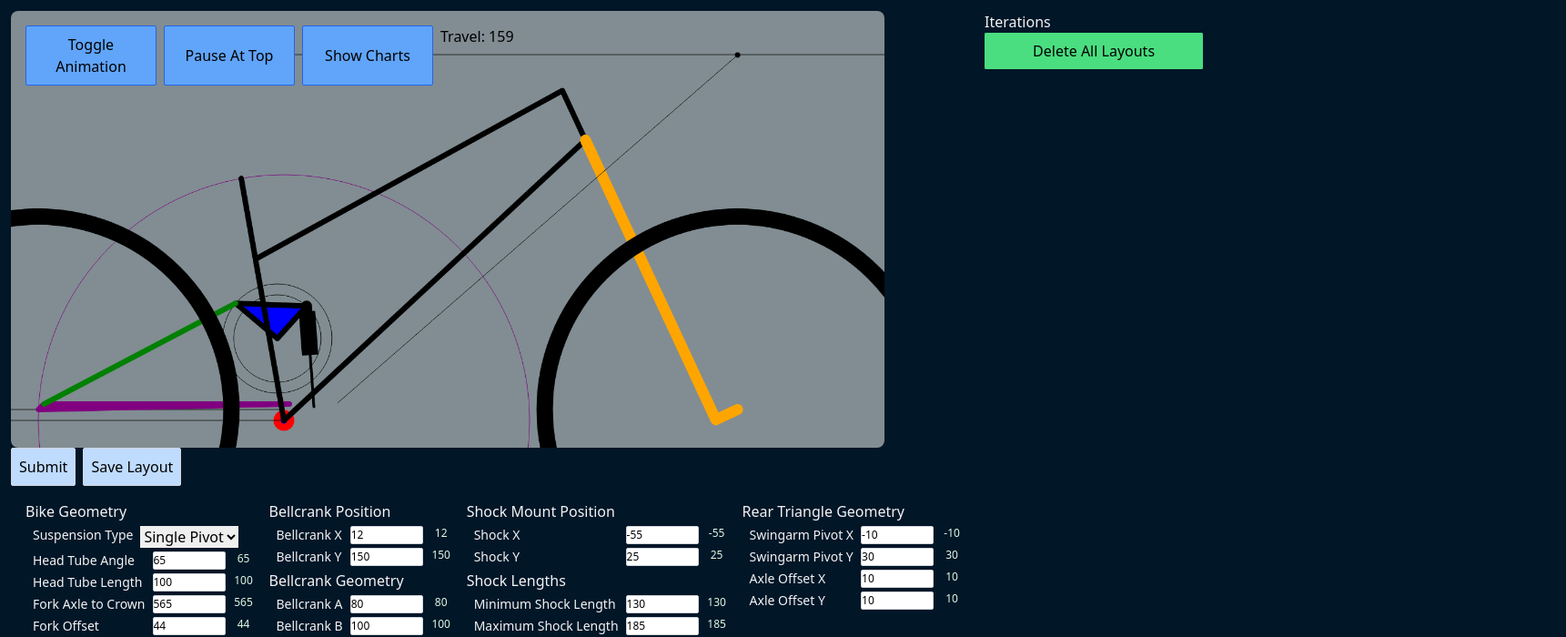
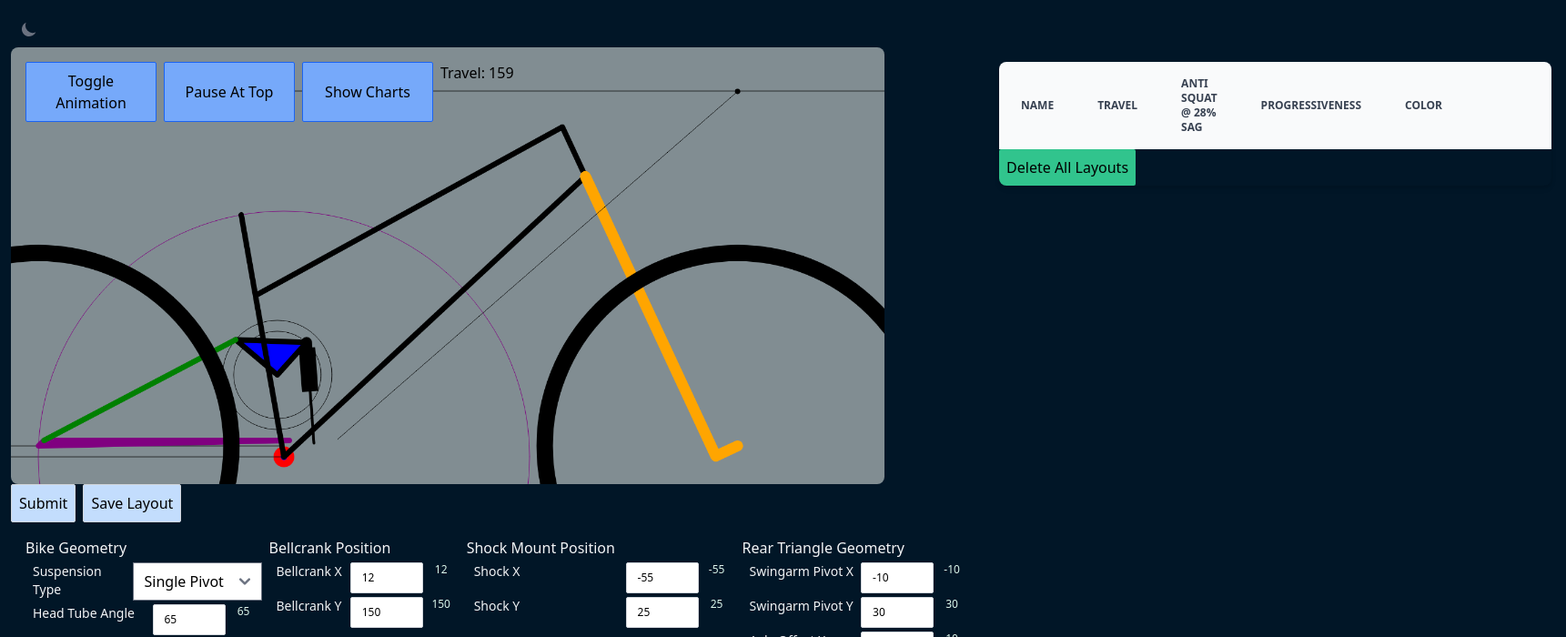
Before and after one commit to Scott-Andermann/BadDogBikes, a React (Vite) app: page / in a window 1280 px wide. Shown: the top 700 px of the page at 91% size, 1721 px wide, since content can reach past the window. Built offline with nearby package versions, Linux system fonts and the light colour scheme.

Commit message:
restyle table add flowbite

```diff
--- a/package.json
+++ b/package.json
@@ -11,8 +11,11 @@
   },
   "dependencies": {
     "chart.js": "^4.4.2",
+    "flowbite": "^2.3.0",
+    "flowbite-react": "^0.7.5",
     "react": "^18.2.0",
     "react-chartjs-2": "^5.2.0",
+    "react-colorful": "^5.6.1",
     "react-dom": "^18.2.0",
     "react-hook-form": "^7.51.0"
   },
--- a/src/App.tsx
+++ b/src/App.tsx
@@ -1,14 +1,14 @@
-import { useEffect, useState } from "react";
-import "./App.css";
-import ConfirmModal from "./ConfirmModal";
-import { Position } from "./data/draw";
-import InputForm, { defaultValues, DefaultValues } from "./InputForm";
-import LayoutList from "./LayoutList";
-import ResultsWrapper from "./ResultsWrapper";
+import { useEffect, useState } from 'react';
+import './App.css';
+import ConfirmModal from './ConfirmModal';
+import { Position } from './data/draw';
+import InputForm, { defaultValues, DefaultValues } from './InputForm';
+import LayoutList from './LayoutList';
+import ResultsWrapper from './ResultsWrapper';
+import { DarkThemeToggle, Flowbite } from 'flowbite-react';
 
 export interface Path {
   path: Position[];
-  color: string;
   name: string;
 }
 
@@ -19,6 +19,7 @@ export interface LayoutArray {
   antiSquat: Path;
   leverageRatio: Path;
   chainGrowth: Path;
+  color: string;
   id: number;
 }
 
@@ -34,11 +35,11 @@ function App() {
   const [leverageRatio, setLeverageRatio] = useState<Position[]>([]);
   const [chainGrowth, setChainGrowth] = useState<Position[]>([]);
 
-
-  const [updateFromList, setUpdateFromList] = useState<boolean>(false);
+  const [updateFromList, setUpdateFromList] =
+    useState<boolean>(false);
 
   useEffect(() => {
-    const storedLayouts = localStorage.getItem("BDBLayouts");
+    const storedLayouts = localStorage.getItem('BDBLayouts');
 
     if (storedLayouts !== null) {
       setLayoutArray(JSON.parse(storedLayouts));
@@ -47,16 +48,23 @@ function App() {
 
   useEffect(() => {
     if (layoutArray.length !== 0) {
-      localStorage.setItem("BDBLayouts", JSON.stringify(layoutArray));
+      localStorage.setItem('BDBLayouts', JSON.stringify(layoutArray));
     }
   }, [layoutArray]);
 
   return (
-    <div>
+    <Flowbite>
+      <DarkThemeToggle />
       <ConfirmModal
         isOpen={isOpen}
         setLayoutArray={setLayoutArray}
-        layoutObject={{ layoutValues, axlePath, antiSquat, leverageRatio, chainGrowth }}
+        layoutObject={{
+          layoutValues,
+          axlePath,
+          antiSquat,
+          leverageRatio,
+          chainGrowth,
+        }}
         onClose={() => setIsOpen(false)}
       />
       <div className="flex flex-row">
@@ -81,7 +89,6 @@ function App() {
           />
         </div>
         <div>
-          <h2 className="text-gray-100">Iterations</h2>
           <LayoutList
             layoutArray={layoutArray}
             setLayoutArray={setLayoutArray}
@@ -90,7 +97,7 @@ function App() {
           />
         </div>
       </div>
-    </div>
+    </Flowbite>
   );
 }
 
--- a/src/ConfirmModal.tsx
+++ b/src/ConfirmModal.tsx
@@ -44,11 +44,12 @@ const ConfirmModal = ({
       ...prev,
       {
         layoutValues: layoutObject.layoutValues,
-        axlePath: { path: layoutObject.axlePath, color: color, name: title },
-        antiSquat: { path: layoutObject.antiSquat, color: color, name: title },
-        leverageRatio: { path: layoutObject.leverageRatio, color: color, name: title },
-        chainGrowth: { path: layoutObject.chainGrowth, color: color, name: title },
+        axlePath: { path: layoutObject.axlePath, name: title },
+        antiSquat: { path: layoutObject.antiSquat, name: title },
+        leverageRatio: { path: layoutObject.leverageRatio, name: title },
+        chainGrowth: { path: layoutObject.chainGrowth, name: title },
         title,
+        color,
         id: Math.random() * 10000,
       },
     ]});
--- a/src/LayoutList.tsx
+++ b/src/LayoutList.tsx
@@ -1,49 +1,157 @@
-import { LayoutArray } from "./App";
-import { DefaultValues } from "./InputForm";
+import { useState } from 'react';
+import { HexColorPicker } from 'react-colorful';
+import { LayoutArray } from './App';
+import { DefaultValues } from './InputForm';
+import { Button, Popover } from 'flowbite-react';
 
 interface LayoutListProps {
   layoutArray: LayoutArray[];
-  setLayoutArray: React.Dispatch<React.SetStateAction<LayoutArray[]>>
-  setLayoutValues: React.Dispatch<React.SetStateAction<DefaultValues>>;
+  setLayoutArray: React.Dispatch<React.SetStateAction<LayoutArray[]>>;
+  setLayoutValues: React.Dispatch<
+    React.SetStateAction<DefaultValues>
+  >;
   setUpdateFromList: React.Dispatch<React.SetStateAction<boolean>>;
 }
 
-const LayoutList = ({ layoutArray, setLayoutArray, setLayoutValues, setUpdateFromList }: LayoutListProps) => {
-
+const LayoutList = ({
+  layoutArray,
+  setLayoutArray,
+  setLayoutValues,
+  setUpdateFromList,
+}: LayoutListProps) => {
+  const [color, setColor] = useState('#aabbcc');
   const removeLayout = (id: number) => {
-    setLayoutArray(prev => prev.filter(layout => layout.id !== id))
-  }
+    setLayoutArray((prev) =>
+      prev.filter((layout) => layout.id !== id)
+    );
+  };
 
   const resetLayouts = () => {
     setLayoutArray([]);
-    localStorage.setItem("BDBLayouts", JSON.stringify([]));
-  }
+    localStorage.setItem('BDBLayouts', JSON.stringify([]));
+  };
 
   const updateLayout = (layoutValues: DefaultValues) => {
     setLayoutValues(layoutValues);
-    setUpdateFromList(prev => !prev);
-  }
+    setUpdateFromList((prev) => !prev);
+  };
+
+  const bodyStyles = 'px-6 py-4';
+  const headingStyles = 'px-6 py-4';
 
   return (
-    <div className="flex flex-col gap-2 w-60 bg-gray-600">
+    <div className="relative overflow-x-auto shadow-md sm:rounded-lg m-4">
+      <table className="w-full text-sm text-left rtl:text-right text-gray-500 dark:text-gray-400">
+        <thead className="text-xs text-gray-700 uppercase bg-gray-50 dark:bg-gray-700 dark:text-gray-400">
+          <tr>
+            <th scope="col" className={headingStyles}>
+              Name
+            </th>
+            <th scope="col" className={headingStyles}>
+              Travel
+            </th>
+            <th scope="col" className={headingStyles}>
+              Anti Squat @ 28% Sag
+            </th>
+            <th scope="col" className={headingStyles}>
+              Progressiveness
+            </th>
+            <th scope="col" className={headingStyles}>
+              Color
+            </th>
+            <th scope="col" className={headingStyles}></th>
+            <th scope="col" className={headingStyles}></th>
+          </tr>
+        </thead>
+        <tbody>
           {Array.isArray(layoutArray) && layoutArray.length > 0
             ? layoutArray.map((layout) => {
+                const travel =
+                  layout.axlePath.path[0].y -
+                  layout.axlePath.path[
+                    layout.axlePath.path.length - 1
+                  ].y;
+                const antiSquat = layout.antiSquat.path[43].y;
+                const progressiveness =
+                  layout.leverageRatio.path[
+                    layout.leverageRatio.path.length - 1
+                  ].y - layout.leverageRatio.path[0].y;
                 return (
-              <div className="flex gap-4" key={layout.id}>
+                  <tr
+                    className="odd:bg-white odd:dark:bg-gray-900 even:bg-gray-50 even:dark:bg-gray-800 border-b dark:border-gray-700 hover:bg-gray-50 dark:hover:bg-gray-600"
+                    key={layout.id}
+                  >
+                    <th
+                      scope="row"
+                      className="px-6 py-4 font-medium text-gray-900 whitespace-nowrap dark:text-white"
+                    >
+                      {layout.title}
+                    </th>
+                    <td className={bodyStyles}>
+                      {Math.round(travel)}
+                    </td>
+                    <td className={bodyStyles}>
+                      {Math.round(antiSquat * 1000) / 10}
+                    </td>
+                    <td className={bodyStyles}>
+                      {Math.round(progressiveness * 1000) / 10}
+                    </td>
+                    <td className={`relative ${bodyStyles}`}>
+                      <Popover
+                        aria-labelledby="default-popover"
+                        content={
+                          <div className="w-64 text-sm text-gray-500 dark:text-gray-400">
+                            <div className="border-b border-gray-200 bg-gray-100 px-3 py-2 dark:border-gray-600 dark:bg-gray-700">
+                              <h3
+                                id="default-popover"
+                                className="font-semibold text-gray-900 dark:text-white"
+                              >
+                                Popover title
+                              </h3>
+                            </div>
+                            <div className="px-3 py-2">
+                              <p>
+                                And here's some amazing content. It's
+                                very engaging. Right?
+                              </p>
+                            </div>
+                          </div>
+                        }
+                      >
+                        <Button>Default popover</Button>
+                      </Popover>
+                    </td>
+                    <td className={bodyStyles}>
                       <button
-                  onClick={() => updateLayout(layout.layoutValues)}
-                  className="p-2 bg-green-200 rounded-sm"
+                        onClick={() =>
+                          updateLayout(layout.layoutValues)
+                        }
+                        className="font-medium text-blue-600 dark:text-blue-500 hover:underline"
                       >
-                  <p className="text-xs">{layout.title}</p>
+                        View
                       </button>
-                <button onClick={() => removeLayout(layout.id)}>
-                <p className="text-xs">Delete</p>
+                    </td>
+                    <td className={bodyStyles}>
+                      <button
+                        onClick={() => removeLayout(layout.id)}
+                        className="font-medium text-blue-600 dark:text-blue-500 hover:underline"
+                      >
+                        Delete
                       </button>
-              </div>
+                    </td>
+                  </tr>
                 );
               })
             : null}
-        <button onClick={resetLayouts} className="bg-green-400 p-2 rounded-sm">Delete All Layouts</button>
+        </tbody>
+      </table>
+
+      <button
+        onClick={resetLayouts}
+        className="bg-green-400 p-2 rounded-sm"
+      >
+        Delete All Layouts
+      </button>
     </div>
   );
 };
--- a/src/ResultsWrapper.tsx
+++ b/src/ResultsWrapper.tsx
@@ -151,26 +151,26 @@ const ResultsWrapper = ({
             <div className="h-60 flex flex-row flex-wrap">
               <ScatterPlot
                 inputData={axlePath}
-                arrayInput={layoutArray.map((layout) => layout.axlePath)}
+                arrayInput={layoutArray.map((layout) => ({ ...layout.axlePath, color: layout.color }))}
                 title="Axle Path"
               />
               <ScatterPlot
                 inputData={antiSquat}
-                arrayInput={layoutArray.map((layout) => layout.antiSquat)}
+                arrayInput={layoutArray.map((layout) => ({...layout.antiSquat, color: layout.color}))}
                 title="Anti Squat"
                 normalize={true}
                 travelOnXaxis={true}
               />
               <ScatterPlot
                 inputData={leverageRatio}
-                arrayInput={layoutArray.map((layout) => layout.leverageRatio)}
+                arrayInput={layoutArray.map((layout) => ({...layout.leverageRatio, color: layout.color}))}
                 title="Leverage Ratio"
                 normalize={true}
                 travelOnXaxis={true}
               />
               <ScatterPlot
                 inputData={chainGrowth}
-                arrayInput={layoutArray.map((layout) => layout.chainGrowth)}
+                arrayInput={layoutArray.map((layout) => ({...layout.chainGrowth, color: layout.color}))}
                 title="Chain Growth"
                 normalize={true}
                 travelOnXaxis={true}
--- a/tailwind.config.js
+++ b/tailwind.config.js
@@ -2,10 +2,13 @@
 export default {
   content: [
     "./index.html",
-    "./src/**/*.{js,ts,jsx,tsx}"
+    "./src/**/*.{js,ts,jsx,tsx}",
+    'node_modules/flowbite-react/lib/esm/**/*.js'
   ],
   theme: {
     extend: {},
   },
-  plugins: [],
+  plugins: [
+    require('flowbite/plugin')
+  ],
 }
```
Also changed, not shown: src/ScatterPlot.tsx (+21 -13 lines), 1 other file (tests, documents, lock files or other folders). Lines whose indentation alone changed are shown as unchanged.
